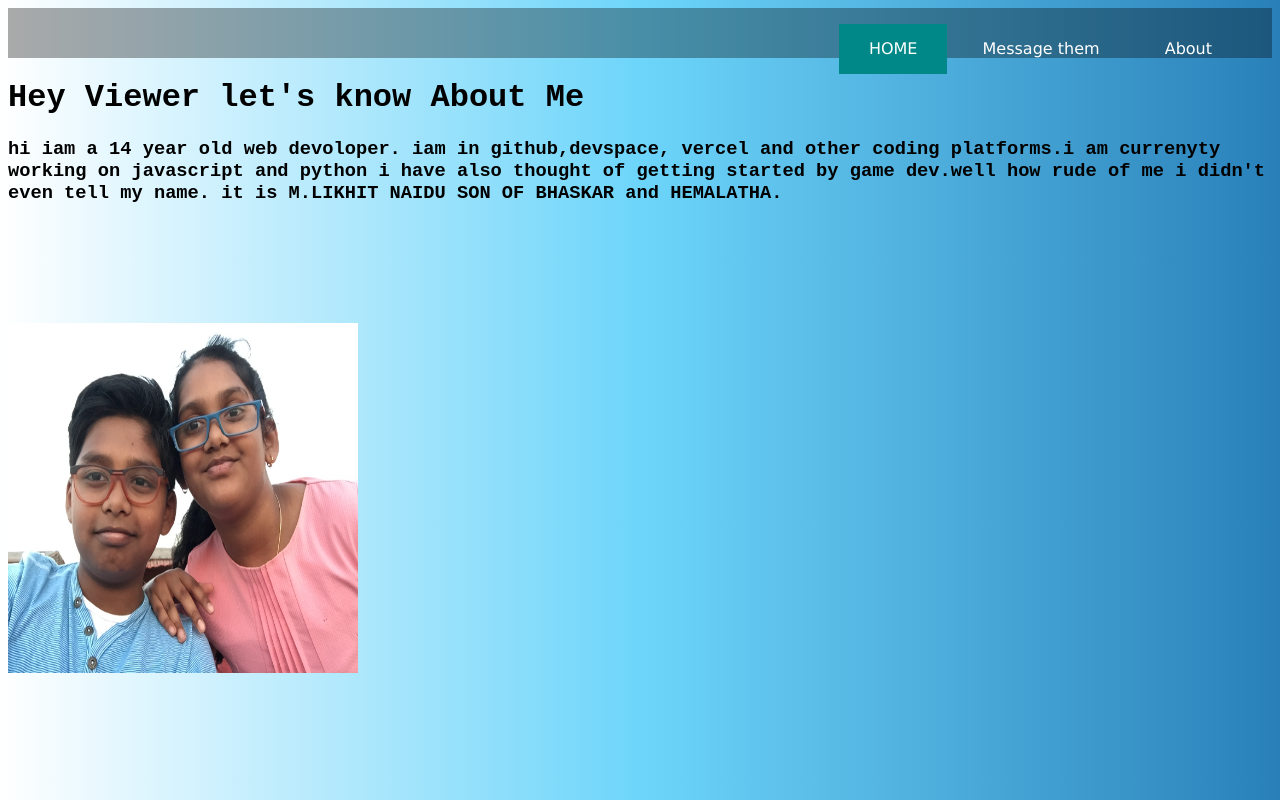
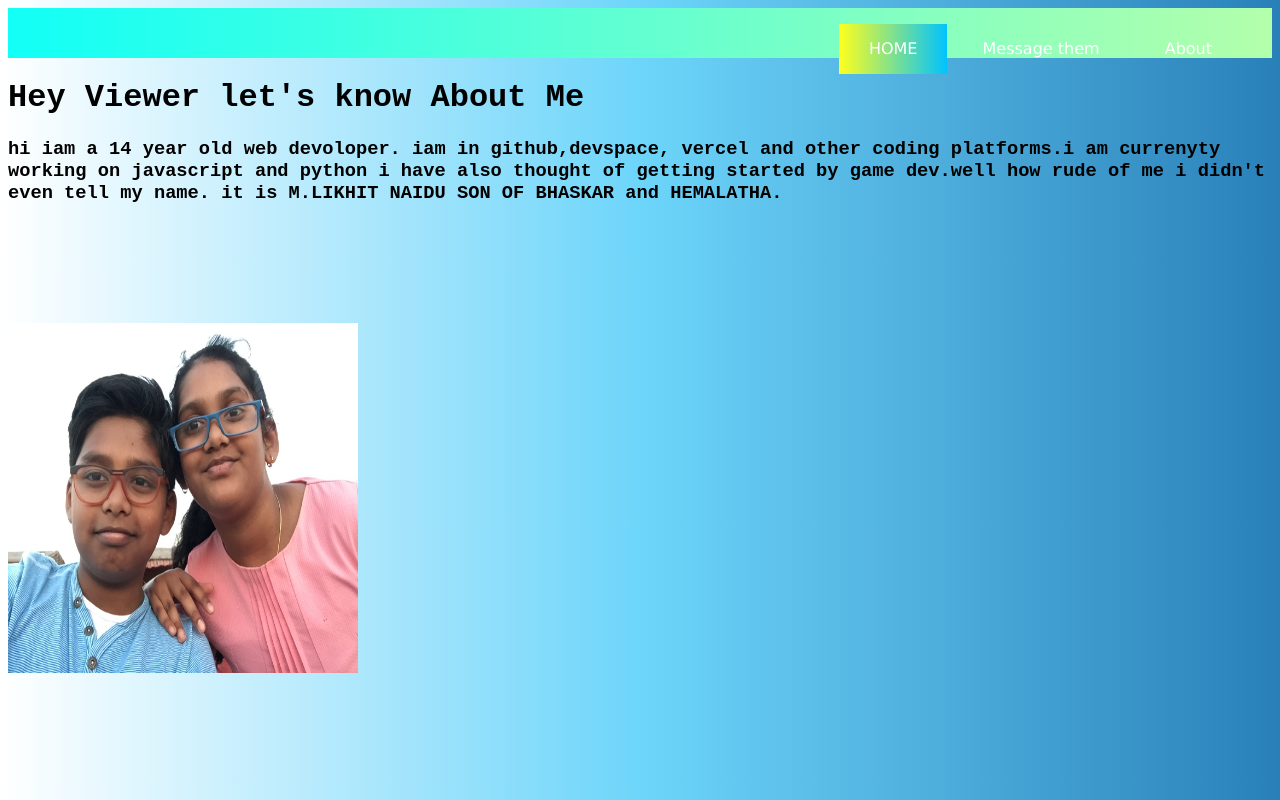
Before and after one commit to likhitnaidu/anniversary, a plain HTML site: page about.html in a window 1280 px wide. In both pictures the pointer is over the item "HOME". Drawn offline with Linux system fonts and the light colour scheme.

Commit message:
Update index.css

```diff
--- a/index.css
+++ b/index.css
@@ -10,7 +10,10 @@ background: linear-gradient(to right, #f64f59, #c471ed, #12c2e9); /* W3C, IE 10+
 nav{
   width: 100%;
   height: 50px;
-  background-color: #0005;
+  background: #B3FFAB;  /* fallback for old browsers */
+background: -webkit-linear-gradient(to right, #12FFF7, #B3FFAB);  /* Chrome 10-25, Safari 5.1-6 */
+background: linear-gradient(to right, #12FFF7, #B3FFAB); /* W3C, IE 10+/ Edge, Firefox 16+, Chrome 26+, Opera 12+, Safari 7+ */
+
   line-height: 50px;
 }
 nav ul{
@@ -23,7 +26,10 @@ nav ul li{
   transition: 0.7s all;
 }
 nav ul li:hover{
-  background-color:#088;
+  background-color:background: #00c3ff;  /* fallback for old browsers */
+background: -webkit-linear-gradient(to right, #ffff1c, #00c3ff);  /* Chrome 10-25, Safari 5.1-6 */
+background: linear-gradient(to right, #ffff1c, #00c3ff); /* W3C, IE 10+/ Edge, Firefox 16+, Chrome 26+, Opera 12+, Safari 7+ */
+;
 }
 nav ul li a{
   text-decoration: none;
```
